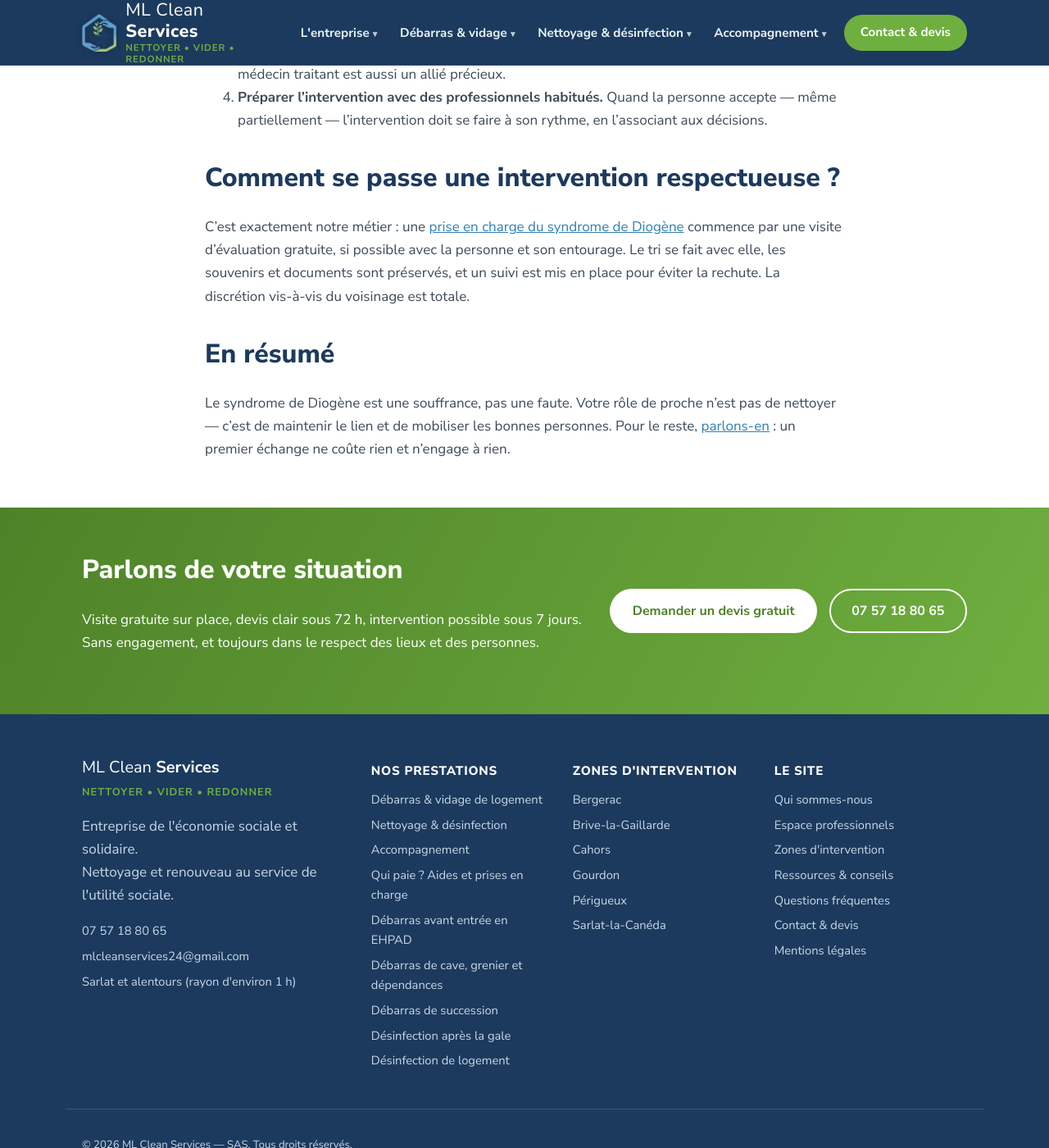
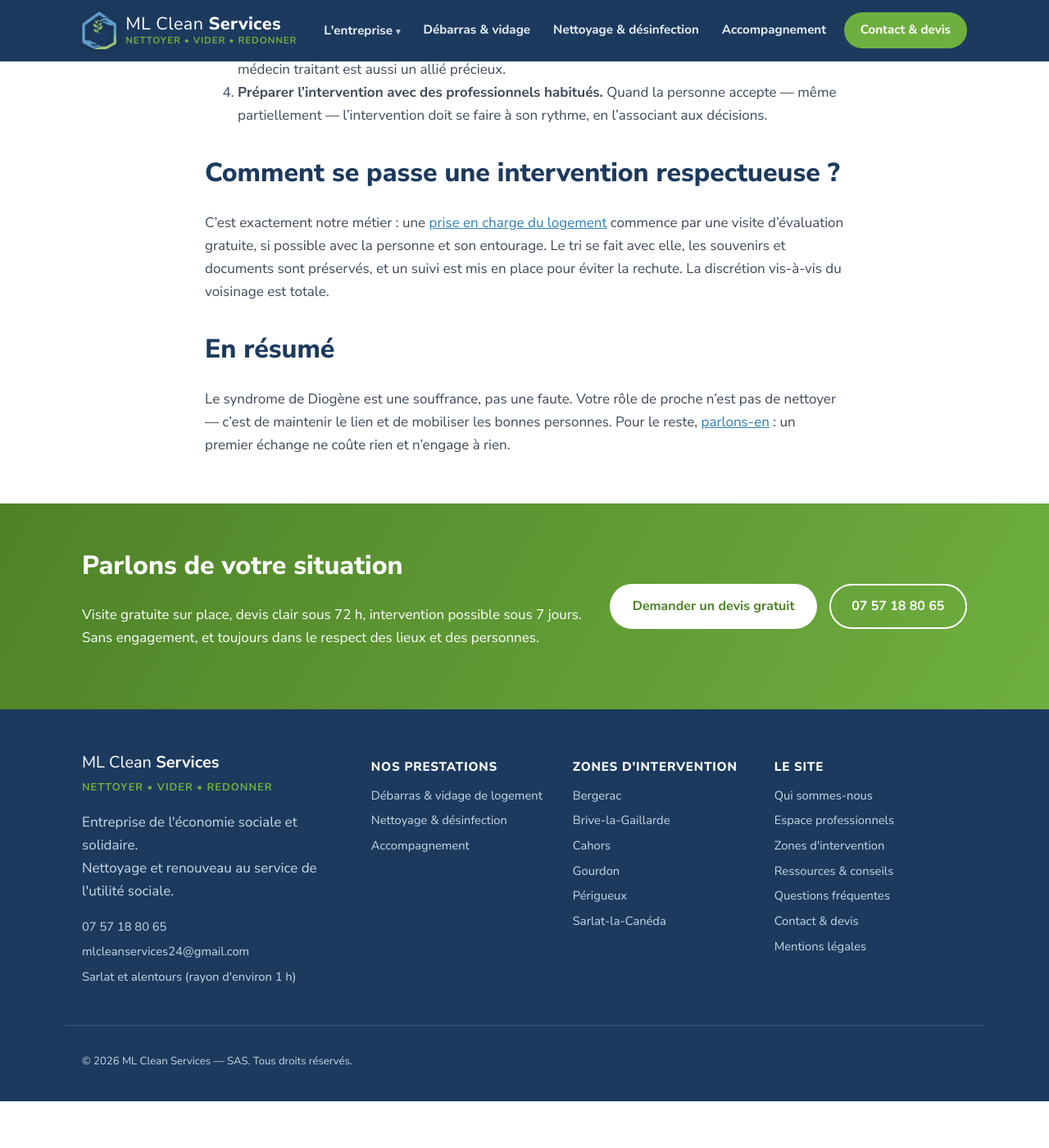
Before and after one commit to laeti-bras-droit-infopreneurs/mlclean-preview, a Jekyll site: the page built from _ressources/aider-un-proche-syndrome-de-diogene.md, in a window 1280 px wide and 1400 px high, scrolled down 937 px. Shown: the whole window at 82% size. Built offline with Jekyll 4.4.1, drawn with Linux system fonts in a browser that asks for light colours; after the commit the page ends 2280 px from its top, so only the background shows below that.

Commit message:
Sync avec main : perimetre du devis (situations en reserve)

```diff
--- a/_config.yml
+++ b/_config.yml
@@ -42,6 +42,11 @@ defaults:
       type: situations
     values:
       layout: situation
+      # ── RÉSERVE COMMERCIALE ──
+      # Les pages « situations » sont rédigées mais NON PUBLIÉES : elles ne font
+      # pas partie du devis I-26-07-4. À réactiver si le client prend l'option
+      # « pack référencement » : supprimer la ligne published ci-dessous.
+      published: false
   - scope:
       type: zones
     values:
--- a/_ressources/aider-un-proche-syndrome-de-diogene.md
+++ b/_ressources/aider-un-proche-syndrome-de-diogene.md
@@ -42,7 +42,7 @@ expérience de terrain nous a appris.
 ## Comment se passe une intervention respectueuse ?
 
 C'est exactement notre métier : une
-[prise en charge du syndrome de Diogène]({{ '/situations/syndrome-de-diogene/' | relative_url }})
+[prise en charge du logement]({{ '/prestations/nettoyage-desinfection/' | relative_url }})
 commence par une visite d'évaluation gratuite, si possible avec la personne et
 son entourage. Le tri se fait avec elle, les souvenirs et documents sont
 préservés, et un suivi est mis en place pour éviter la rechute. La discrétion
--- a/pages/faq.md
+++ b/pages/faq.md
@@ -34,7 +34,7 @@ préalable — nous évaluons le chantier réel, pas une estimation au télépho
 Vous-même, un membre de la famille, une tutelle ou curatelle, ou un
 organisme : la **facturation à un tiers est possible** et notre devis est
 prévu pour être transmis aux organismes et aux juges des tutelles. Voir notre
-page [Qui paie ? Aides et prises en charge]({{ '/situations/aides-financieres/' | relative_url }}).
+page [Accompagnement]({{ '/prestations/accompagnement/' | relative_url }}).
 
 ## Délais et déroulement
 
```
Also changed, not shown: _data/navigation.yml (+6 -6 lines), _ressources/aides-remise-en-etat-logement.md (+1 -1 lines), _ressources/reconnaitre-logement-insalubre.md (+1 -1 lines).
